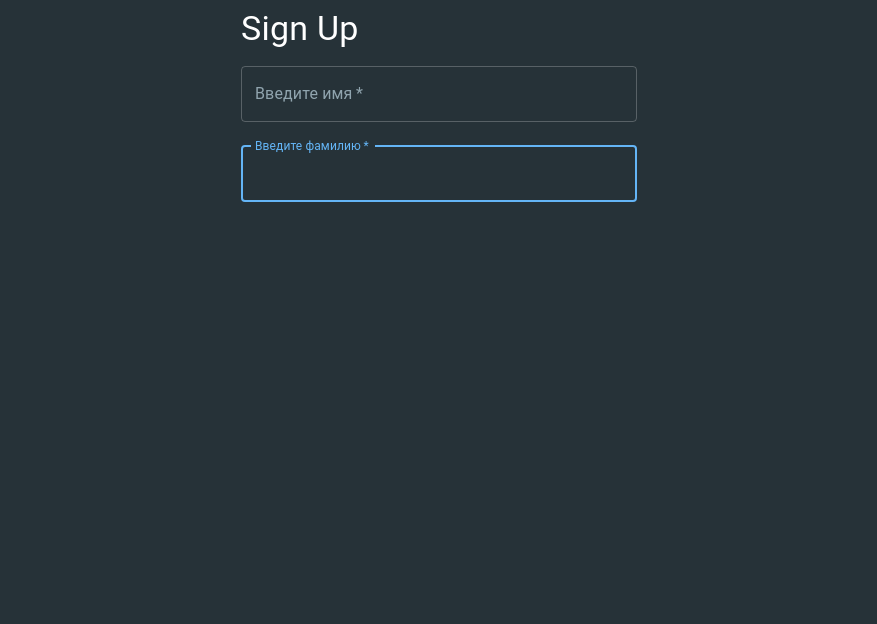
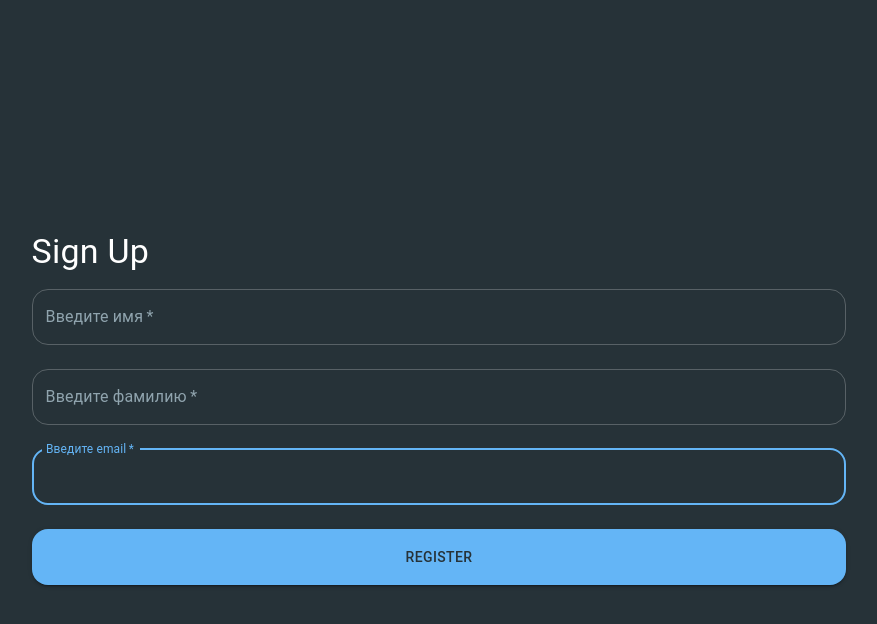
Before and after one commit to script696/script-panel, a React (Create React App) app: page /signup in a window 1280 px wide. Shown: the top 624 px of the page, without its empty margins (201-1078 px from the left). Built offline with nearby package versions, Linux system fonts and the light colour scheme.

Commit message:
feat: add registration form

```diff
--- a/package.json
+++ b/package.json
@@ -7,6 +7,7 @@
     "@emotion/styled": "^11.10.5",
     "@fontsource/roboto": "^4.5.8",
     "@mui/icons-material": "^5.10.16",
+    "@mui/lab": "^5.0.0-alpha.112",
     "@mui/material": "^5.10.17",
     "@testing-library/jest-dom": "^5.16.5",
     "@testing-library/react": "^13.4.0",
--- a/src/layouts/AuthLayout/AuthLayout.tsx
+++ b/src/layouts/AuthLayout/AuthLayout.tsx
@@ -1,4 +1,4 @@
-import { Container } from "@mui/material";
+import { Grid } from "@mui/material";
 import { ReactNode } from "react";
 
 type IAuthLayout = {
@@ -7,9 +7,16 @@ type IAuthLayout = {
 
 const AuthLayout = ({ children }: IAuthLayout) => {
   return (
-    <Container component="main" maxWidth="xs">
+    <Grid
+      container
+      justifyContent="center"
+      alignItems="center"
+      component="main"
+      maxWidth="xs"
+      style={{ minHeight: "100vh" }}
+    >
       {children}
-    </Container>
+    </Grid>
   );
 };
 
--- a/src/pages/Registration/Registration.tsx
+++ b/src/pages/Registration/Registration.tsx
@@ -4,6 +4,7 @@ import { useFormik } from "formik";
 import * as Yup from "yup";
 import { TextField } from "@mui/material";
 import Typography from "@mui/material/Typography";
+import LoadingButton from "@mui/lab/LoadingButton";
 // import LoadingButton from "@mui/lab/LoadingButton";
 
 type FormValues = {
@@ -30,7 +31,10 @@ const Registration = () => {
         .max(30, "common.validations.max")
         .required("common.validations.required"),
     }),
-    onSubmit: (values) => handleRegister(values),
+    onSubmit: (values) => {
+      console.log("here");
+      handleRegister(values);
+    },
   });
 
   const handleRegister = (values: FormValues) => {
@@ -39,7 +43,7 @@ const Registration = () => {
 
   return (
     <AuthLayout>
-      <Box component="form">
+      <Box component="form" noValidate onSubmit={formik.handleSubmit}>
         <Typography component="h2" variant="h4">
           Sign Up
         </Typography>
@@ -56,7 +60,7 @@ const Registration = () => {
           value={formik.values.firstName}
           onChange={formik.handleChange}
           error={formik.touched.firstName && Boolean(formik.errors.firstName)}
-          helperText={formik.touched.firstName && formik.errors.firstName}
+          helperText={formik.touched.email && formik.errors.firstName}
         />{" "}
         <TextField
           margin="normal"
@@ -73,17 +77,32 @@ const Registration = () => {
           error={formik.touched.lastName && Boolean(formik.errors.lastName)}
           helperText={formik.touched.lastName && formik.errors.lastName}
         />
-        {/*<LoadingButton*/}
-        {/*  type="submit"*/}
-        {/*  fullWidth*/}
-        {/*  variant="contained"*/}
-        {/*  color="primary"*/}
-        {/*  disabled={true}*/}
-        {/*  loading={false}*/}
-        {/*  sx={{ mt: 2 }}*/}
-        {/*>*/}
-        {/*  Register*/}
-        {/*</LoadingButton>*/}
+        <TextField
+          margin="normal"
+          required
+          fullWidth
+          id="email"
+          label="Введите email"
+          name="email"
+          autoComplete="family-name"
+          autoFocus
+          disabled={false}
+          value={formik.values.email}
+          onChange={formik.handleChange}
+          error={formik.touched.email && Boolean(formik.errors.email)}
+          helperText={formik.touched.email && formik.errors.email}
+        />
+        <LoadingButton
+          type="submit"
+          fullWidth
+          variant="contained"
+          color="primary"
+          disabled={false}
+          loading={false}
+          sx={{ mt: 2 }}
+        >
+          Register
+        </LoadingButton>
       </Box>
     </AuthLayout>
   );
--- a/src/theme/components.ts
+++ b/src/theme/components.ts
@@ -1,6 +1,21 @@
 import { Theme } from "@mui/material";
 
 const createThemeComponents = (theme: Theme) => ({
+  MuiOutlinedInput: {
+    styleOverrides: {
+      root: {
+        borderRadius: 16,
+      },
+    },
+  },
+  MuiLoadingButton: {
+    styleOverrides: {
+      root: {
+        padding: "16px 0",
+        borderRadius: 16,
+      },
+    },
+  },
   MuiListItemButton: {
     styleOverrides: {
       root: {
```
Also changed, not shown: 1 other file (tests, documents, lock files or other folders).
